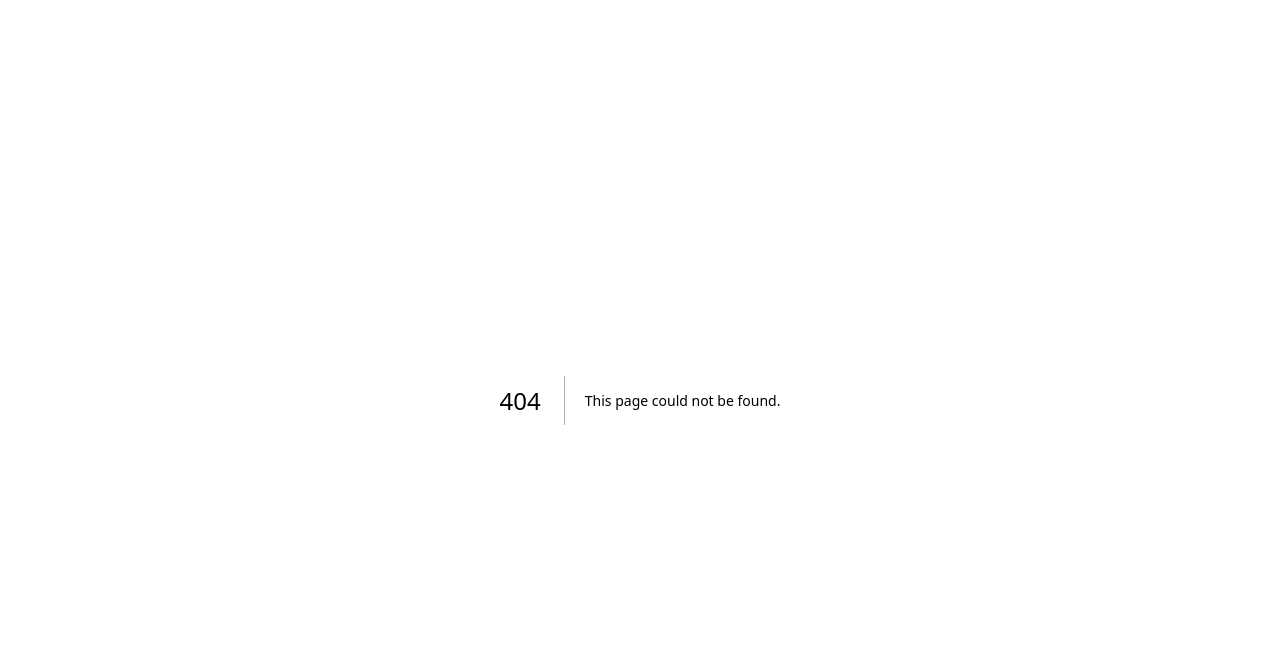
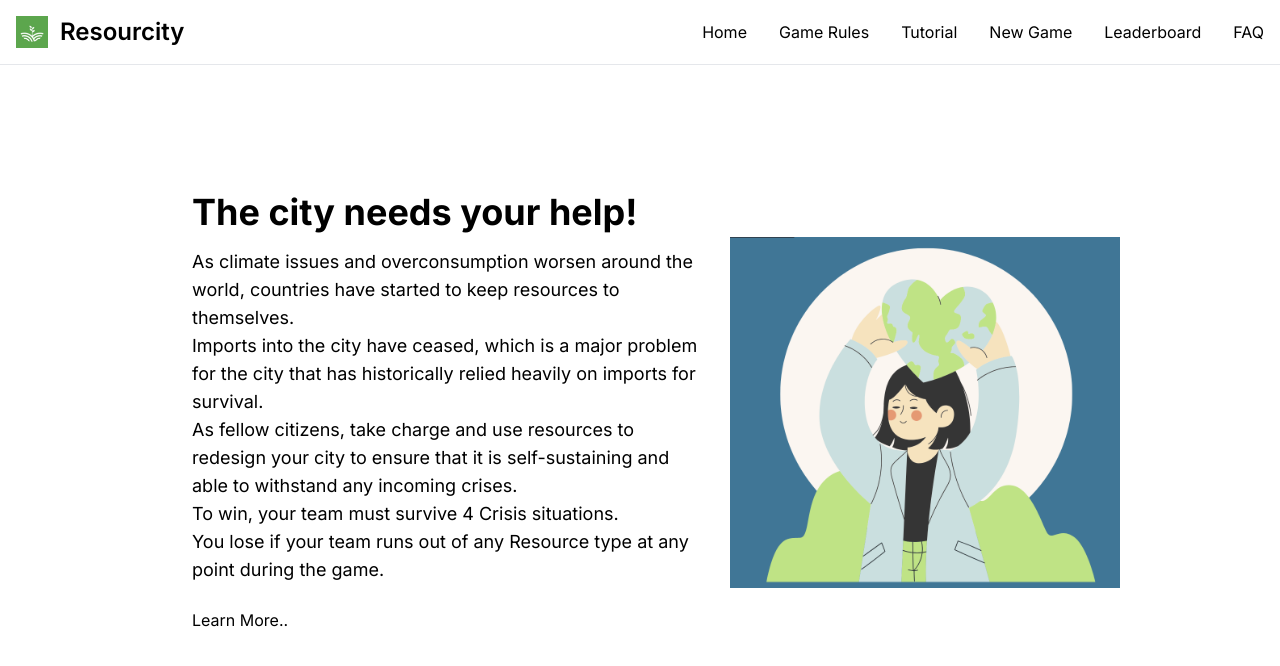
Before and after one commit to sihvn/Resourcity, a Next.js app: page /CapstoneProject/ in a window 1280 px wide. Before the commit this address had no page. Shown: the top 666 px of the page. Built offline with nearby package versions, Linux system fonts and the light colour scheme.

Commit message:
Image loading final fix ( use http://localhost:3000/CapstoneProject in the future )

```diff
--- a/components/gamebackground.js
+++ b/components/gamebackground.js
@@ -15,7 +15,7 @@ const GameBackground = () => {
                 <Link href="/rules" className="text-red hover:text-gray-500 cursor-pointer">Learn More..</Link>
             </div>
             <div className="flex justify-center items-center">
-                <img src="/CapstoneProject/images/backgroundimage.png" alt="My Image" />
+                <img src="/CapstoneProject/images/Backgroundimage.png" />
             </div>
         </div>
     )
--- a/next.config.js
+++ b/next.config.js
@@ -1,8 +1,8 @@
 /** @type {import('next').NextConfig} */
 const nextConfig = {
     output: 'export',
-    //basePath: '/CapstoneProject',
-    //assetPrefix: '/CapstoneProject',
+    basePath: '/CapstoneProject',
+    assetPrefix: '/CapstoneProject',
     reactStrictMode: true,
     // rewrites: async () => {
     //     return [
```
